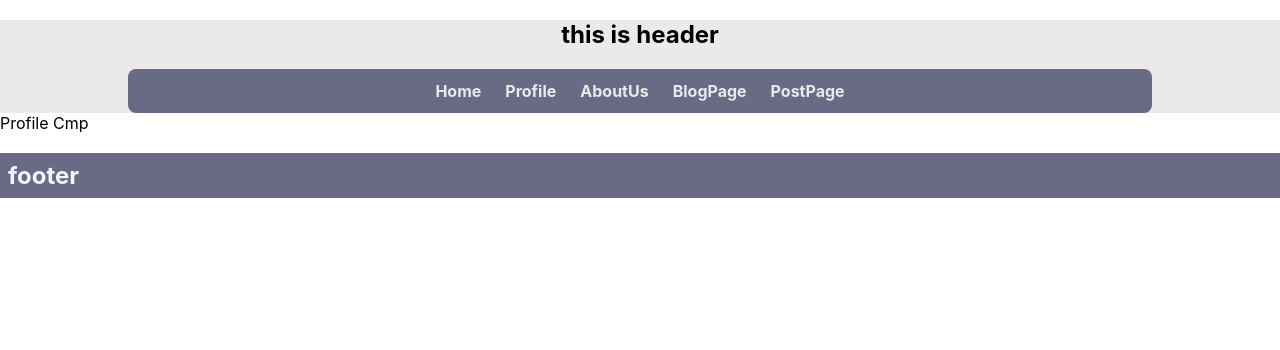
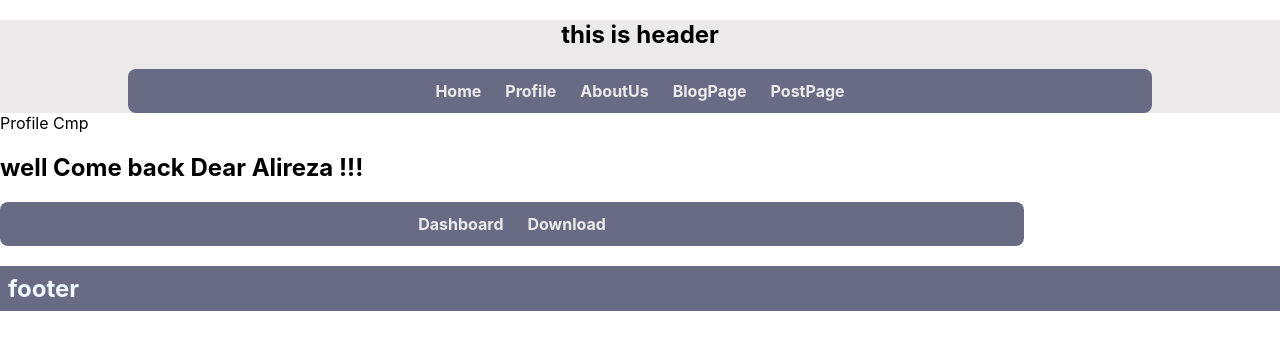
Before and after one commit to alireza921/SPA-Project, a React (Create React App) app: page /Profile in a window 1280 px wide. Shown: the top 350 px of the page. Built offline with nearby package versions, Linux system fonts and the light colour scheme.

Commit message:
Nested Routing-Profile Page

```diff
--- a/src/pages/profile/Profile.js
+++ b/src/pages/profile/Profile.js
@@ -1,8 +1,16 @@
+import ProfileLayout from "./profile Layout/ProfileLayout";
+import { Link, Route, Routes } from "react-router-dom";
+
+
+
 const Profile = (props) => {
-    console.log(props);
-    return (
-        <div> Profile Cmp </div>
-     );
-}
+  console.log(props);
+  return (
+    <main>
+      <div> Profile Cmp </div>
+      <ProfileLayout />
+    </main>
+  );
+};
 
 export default Profile;
--- /dev/null
+++ b/src/pages/profile/profile Layout/Dashboard.js
@@ -0,0 +1,7 @@
+const Dashboard = () => {
+    return (
+        <div> Dashboard Cpm from Profile Page </div>
+     );
+}
+
+export default Dashboard;
--- /dev/null
+++ b/src/pages/profile/profile Layout/Downloads.js
@@ -0,0 +1,9 @@
+const Downloads = () => {
+    return (
+        <div>
+            Downloads Cmp from Profile page
+        </div>
+     );
+}
+
+export default Downloads;
--- /dev/null
+++ b/src/pages/profile/profile Layout/ProfileLayout.js
@@ -0,0 +1,20 @@
+import { Route, Routes } from "react-router-dom";
+import Dashboard from "./Dashboard";
+import Downloads from "./Downloads";
+import SideBar from "./SidBar";
+
+const ProfileLayout = () => {
+  return (
+    <main>
+      <SideBar />
+
+      <Routes>
+        <Route path='dashboard' element={<Dashboard />} />
+        <Route path='downloads' element={<Downloads />} />
+      </Routes>
+
+    </main>
+  );
+};
+
+export default ProfileLayout;
--- /dev/null
+++ b/src/pages/profile/profile Layout/ProfileRoutes.js
@@ -0,0 +1,10 @@
+
+import Downloads from "./Downloads";
+import Dashboard from "./Dashboard";
+
+const ProfileRoutes = [
+    { id : 1 , path:"dashboard" , name: "Dashboard" , element : <Dashboard /> } ,
+    {id : 2 , path : "downloads" , name:"Download" , element : <Downloads /> } ,
+]
+
+export default ProfileRoutes ;
--- /dev/null
+++ b/src/pages/profile/profile Layout/SidBar.js
@@ -0,0 +1,20 @@
+import { Link } from "react-router-dom";
+import ProfileRoutes from "./ProfileRoutes";
+import styles from "./style.module.css";
+
+const SideBar = () => {
+  return (
+    <aside>
+      <h2> well Come back Dear Alireza !!!</h2>
+      <ul className={styles.list}>
+        {ProfileRoutes.map((item) => (
+          <li key={item.id} className={styles.item}>
+            <Link to={item.path}> {item.name} </Link>
+          </li>
+        ))}
+      </ul>
+    </aside>
+  );
+};
+
+export default SideBar;
--- /dev/null
+++ b/src/pages/profile/profile Layout/style.module.css
@@ -0,0 +1,41 @@
+
+.list{
+    display: flex;
+    justify-content: center;
+    align-items: center;
+    background-color: #696b85;
+    list-style-type: none;
+    padding: 0;
+    margin-bottom: 10px;
+    border-radius: 8px;
+    width: 80%;
+
+}
+
+.item{
+    padding: 12px;
+    transition: 0.5s;
+}
+.item:hover {
+    background-color: #ebe9e9;
+    cursor: pointer;
+    color:#37405a ;
+}
+
+.item a {
+    text-decoration: none;
+    color: #ebe9e9;
+    font-weight: bold;
+    /* padding: 12px; */
+}
+
+.item a:hover {
+    color:#696b85 ;
+}
+
+.item :focus {
+color: #696b85;
+background-color: #ebe9e9;
+padding: 12px;
+
+}
--- a/src/routes.js
+++ b/src/routes.js
@@ -9,7 +9,7 @@ import Profile from "./pages/profile/Profile";
 const routes = [
   { id: 1, path: "/", element: <Home /> },
   { id: 2, path: "/About-Us", element: <AboutUs /> },
-  { id: 3, path: "/Profile", element: <Profile /> },
+  { id: 3, path: "/Profile/*", element: <Profile /> },
   { id: 4, path: "*", element: <NotFound /> },
   { id: 5, path: "/blogs", element: <BlogPage /> },
   { id: 6, path: "/blogs/:id", element: <Blog /> },
```
